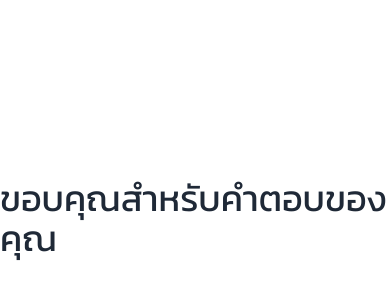
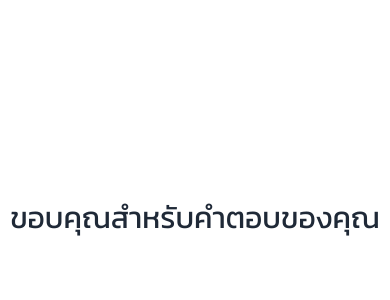
Before and after one commit to 9603-dev/cem2-ab-test-project, a Next.js app: page /thankyou in a window 390 px wide. Shown: the part 204-504 px from the top of the page. Built offline with nearby package versions, Linux system fonts and the light colour scheme.

Commit message:
[fix] Text size is suck on mobile

```diff
--- a/pages/thankyou.tsx
+++ b/pages/thankyou.tsx
@@ -8,7 +8,7 @@ const Thankyou = () => {
       <div
         className={`bg-white w-screen h-screen flex items-center justify-center ${kanit.className}`}
       >
-        <div className="text-4xl">ขอบคุณสำหรับคำตอบของคุณ</div>
+        <div className="text-3xl md:text-4xl">ขอบคุณสำหรับคำตอบของคุณ</div>
       </div>
     </>
   );
```
